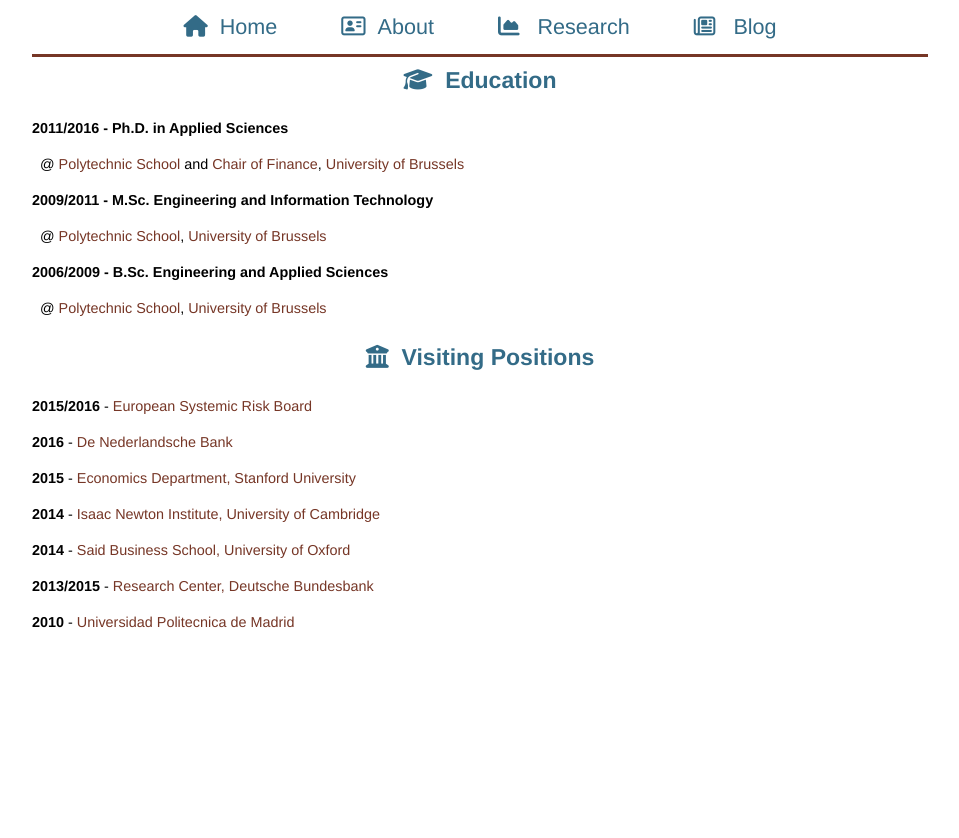
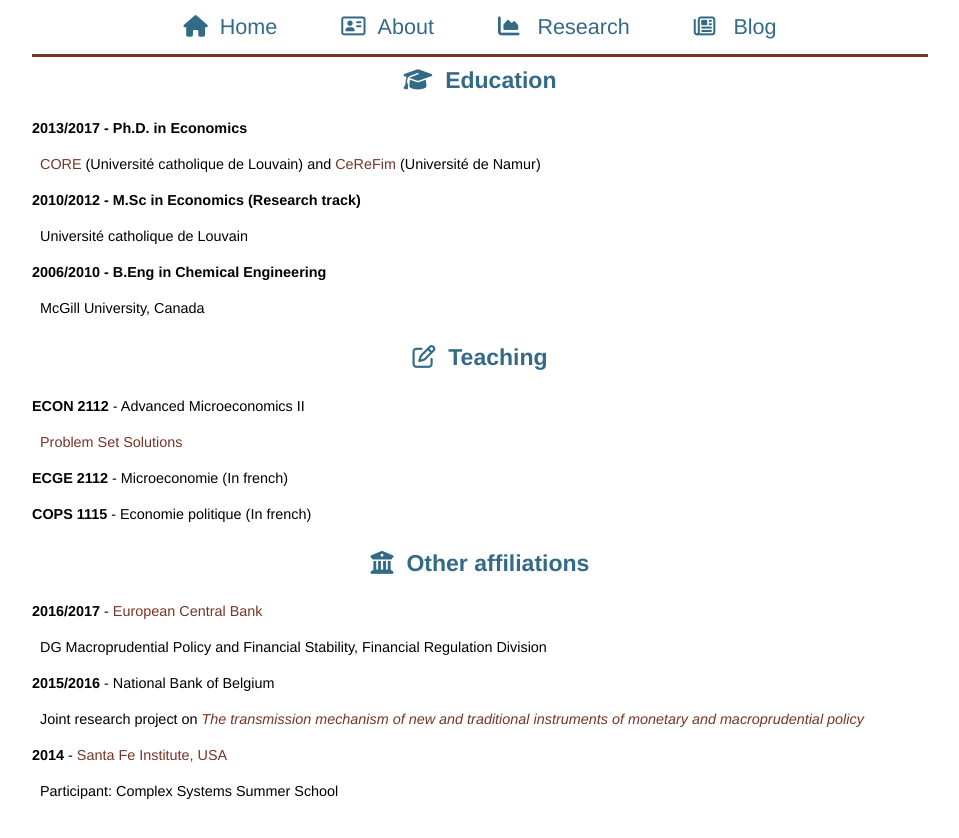
Before and after one commit to nscholtes/nscholtes.github.io, a Jekyll site: the page built from about.html, in a window 1280 px wide. Shown: the top 838 px of the page, without its empty margins (160-1119 px from the left). Built offline with Jekyll 4.4.1, drawn with Linux system fonts in a browser that asks for light colours; nearby versions of some CDN libraries.

Commit message:
Update about.html

```diff
--- a/about.html
+++ b/about.html
@@ -3,25 +3,25 @@
 title: Nicolas K. Scholtes
 ---
 
-<div class="row">
-	<div class="text-left col-sm-5 col-sm-offset-2">
-		<h2><i class="fa fa-graduation-cap"></i>&nbsp Education</h2>
-			<p><b>2011/2016 - Ph.D. in Applied Sciences</b></p>
-			<p>&nbsp @ <a href="http://www.ulb.ac.be/facs/polytech/">Polytechnic School</a> and <a href="http://www.solvay.edu/ceb-finance">Chair of Finance</a>, <a href="http://www.ulb.ac.be/ulb/presentation/uk.html">University of Brussels</a></p>
-						<p><b>2009/2011 - M.Sc. Engineering and Information Technology</b></p>
-						<p>&nbsp @ <a href="http://www.ulb.ac.be/facs/polytech/">Polytechnic School</a>, <a href="http://www.ulb.ac.be/ulb/presentation/uk.html">University of Brussels</a></p>
-						<p><b>2006/2009 - B.Sc. Engineering and Applied Sciences</b></p>
-						<p>&nbsp @ <a href="http://www.ulb.ac.be/facs/polytech/">Polytechnic School</a>, <a href="http://www.ulb.ac.be/ulb/presentation/uk.html">University of Brussels</a></p>
-					</div>
-					<div class="text-left col-sm-4 col-sm-offset-0">
-						<h2><i class="fa fa-university"></i>&nbsp Visiting Positions</h2>
-<!--             <p> <b>2017*</b> - <a href="http://macroconnections.media.mit.edu/">Media Lab, Massachusetts Institute of Technology</a></p> -->
-						<p> <b>2015/2016</b> - <a href="https://www.esrb.europa.eu/home/html/index.en.html">European Systemic Risk Board</a></p>
-						<p> <b>2016</b> - <a href="http://www.dnb.nl/en/onderzoek-2/index.jsp">De Nederlandsche Bank</a></p>
-						<p> <b>2015</b> - <a href="https://economics.stanford.edu">Economics Department, Stanford University</a></p>
-						<p> <b>2014</b> - <a href="https://www.newton.ac.uk">Isaac Newton Institute, University of Cambridge</a></p>
-						<p> <b>2014</b> - <a href="http://www.sbs.ox.ac.uk">Said Business School, University of Oxford</a></p>
-						<p> <b>2013/2015</b> - <a href="http://www.bundesbank.de/Navigation/EN/Bundesbank/Research/Research_centre/research_centre.html">Research Center, Deutsche Bundesbank</a></p>
-						<p> <b>2010</b> - <a href="http://www.upm.es/internacional">Universidad Politecnica de Madrid</a></p>
-					</div>
-				</div>
+<h2><i class="fa fa-graduation-cap"></i>&nbsp Education</h2>
+	<p><b>2013/2017 - Ph.D. in Economics</b></p>
+	<p>&nbsp  <a href="https://uclouvain.be/fr/node/4474">CORE</a> (Université catholique de Louvain) and <a href="https://www.unamur.be/en/eco/business-administration/cerefim">CeReFim</a> (Université de Namur)</p>
+	<p><b>2010/2012 - M.Sc in Economics (Research track)</b></p>
+	<p>&nbsp  Université catholique de Louvain</p>
+	<p><b>2006/2010 - B.Eng in Chemical Engineering</b></p>
+	<p>&nbsp  McGill University, Canada</p>
+
+
+<h2><i class="fa fa-pencil-square-o"></i>&nbsp Teaching</h2>
+	<p> <b>ECON 2112</b> - Advanced Microeconomics II</p>
+<p> &nbsp <a href="docs/Advanced Microeconomics Problem Sets.pdf">Problem Set Solutions</a></p>
+	<p> <b>ECGE 2112</b> - Microeconomie (In french)</p>
+	<p> <b>COPS 1115</b> - Economie politique (In french) </p>
+
+<h2><i class="fa fa-university"></i>&nbsp Other affiliations</h2>
+	<p> <b>2016/2017</b> - <a href="https://www.esrb.europa.eu/home/html/index.en.html">European Central Bank</a></p>
+		<p>&nbsp DG Macroprudential Policy and Financial Stability, Financial Regulation Division</p>
+	<p> <b>2015/2016</b> - National Bank of Belgium</p>
+		<p>&nbsp Joint research project on <a href="https://www.nbb.be/en/publications-and-research/research-cooperation			/conference/international-conference-2016-transmission"><i>The transmission mechanism of new and traditional instruments 		of monetary and macroprudential policy </i></a></p>
+	<p> <b>2014</b> - <a href="https://santafe.edu/">Santa Fe Institute, USA</a></p>
+		<p>&nbsp Participant: Complex Systems Summer School</p>
```
